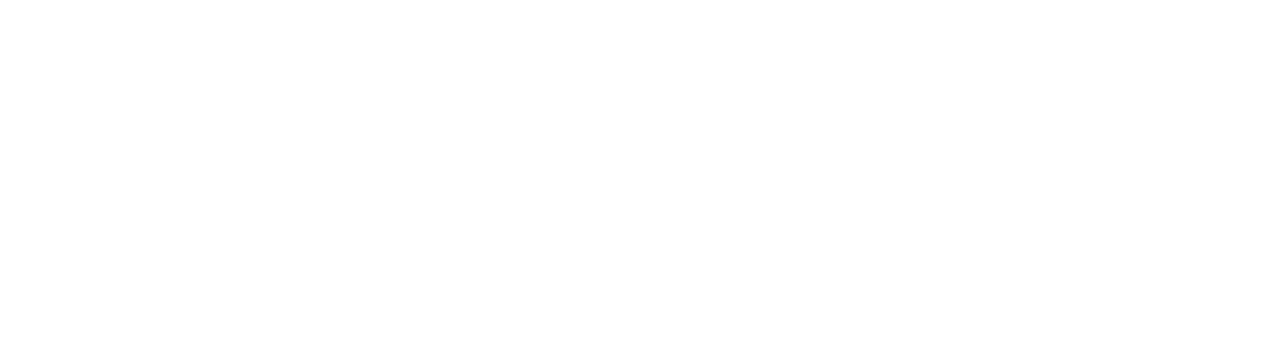
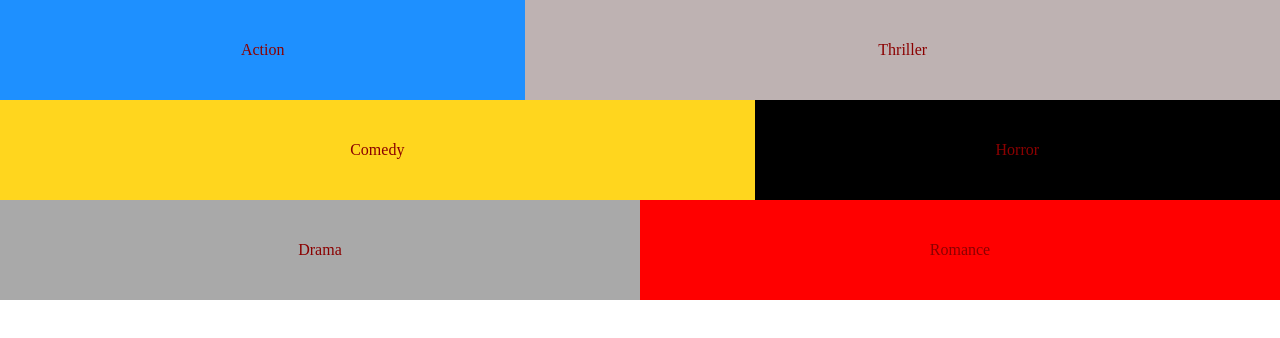
Before and after one commit to FBW41-2/movie-genres-mamuna36, a plain HTML site: page index.html in a window 1280 px wide. Drawn offline with Linux system fonts and the light colour scheme.

Commit message:
exercise-finished

```diff
--- a/index.html
+++ b/index.html
@@ -4,9 +4,20 @@
     <meta charset="UTF-8" />
     <meta name="viewport" content="width=device-width, initial-scale=1.0" />
     <meta http-equiv="X-UA-Compatible" content="ie=edge" />
+    <link rel="stylesheet" href="style.css">
     <title>Document</title>
   </head>
   <body>
-    <link rel="stylesheet" href="style.css" />
+  <section class="genres">
+    <section class="flex Action">Action</section>
+    <section class="flex Thriller">Thriller</section>
+    <section class="flex Comedy">Comedy</section>
+    <section class="flex Horror">Horror</section>
+    <section class="flex Drama">Drama</section>
+    <section class= "flex Romance">Romance</section>
+
+
+
+  </section>
   </body>
 </html>
--- a/style.css
+++ b/style.css
@@ -2,3 +2,40 @@ html, body {
     margin: 0;
     padding: 0;
 }
+.genres {
+    display: flex;
+    flex-wrap: wrap;
+
+}
+.flex {
+    display: flex;
+    flex: 1;
+    height: 100px;
+    flex-basis: 500px;
+    color: darkred;
+    text-align: center;
+    justify-content: center;
+    align-items: center;
+
+}
+.Action {
+    background-color: dodgerblue;
+}
+.Thriller {
+    background-color: rgb(190, 178, 178);
+    flex-grow: 10;
+
+}
+.Comedy {
+    background-color: rgb(255, 214, 30);
+    flex-grow: 10;
+}
+.Horror {
+    background-color: black;
+}
+.Drama {
+    background-color: darkgrey;
+}
+.Romance {
+    background-color: red;
+}
```
